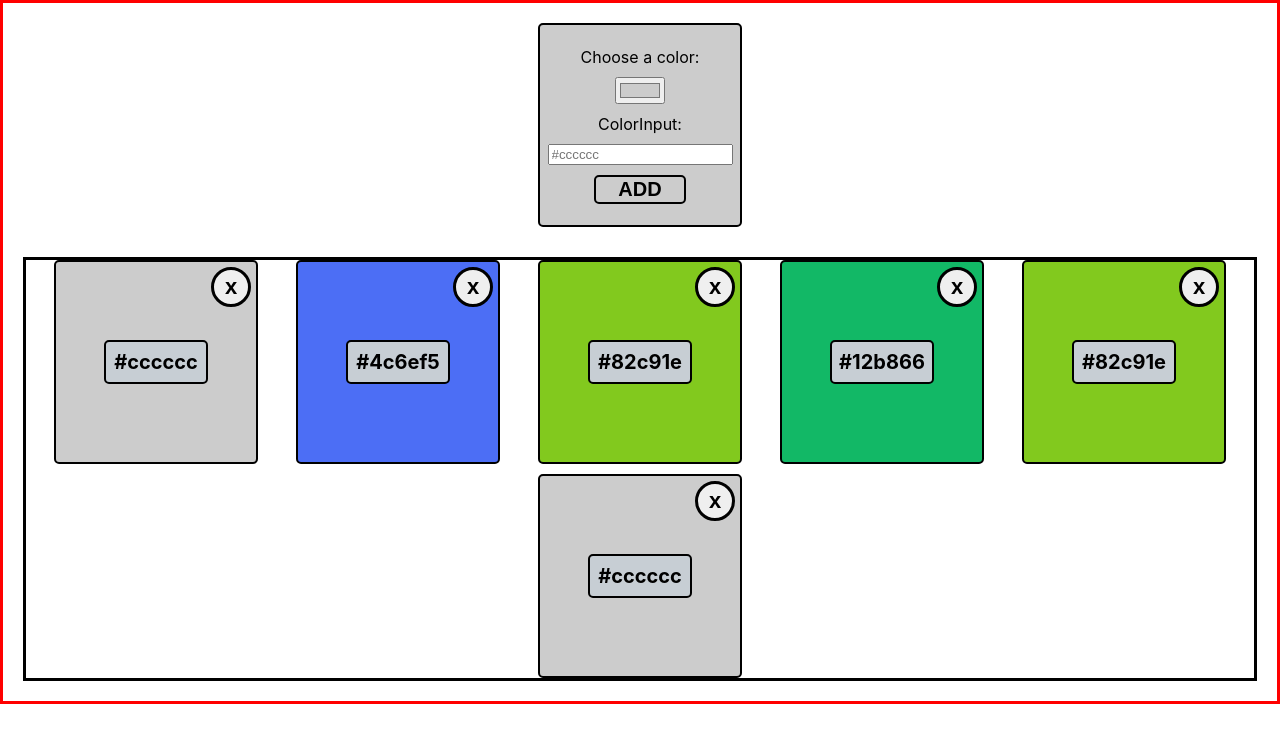
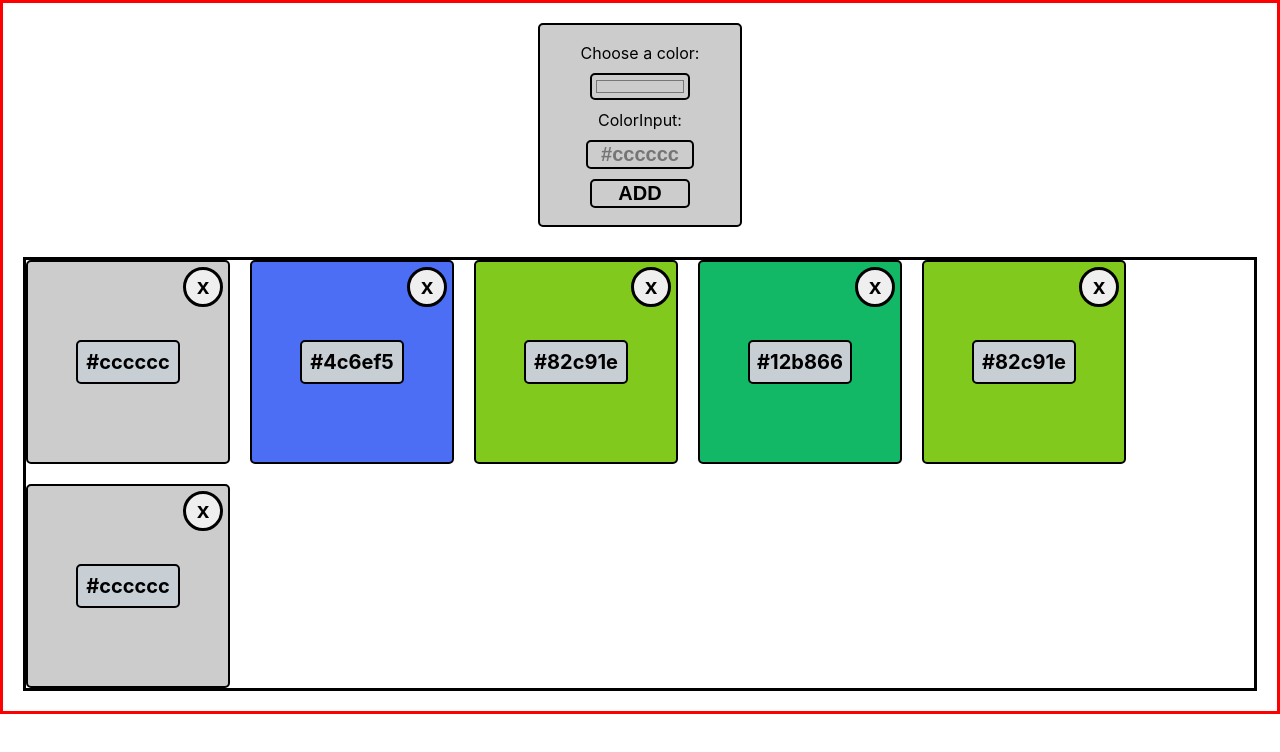
Before and after one commit to Long-HaHoang/color-saver-app, a React (Create React App) app: page / in a window 1280 px wide. Shown: the top 752 px of the page. Built offline with nearby package versions, Linux system fonts and the light colour scheme.

Commit message:
add: colorCard Add Form

```diff
--- a/src/App.js
+++ b/src/App.js
@@ -4,8 +4,11 @@ import ColorCard from "./component/ColorCard";
 import { useState } from "react";
 import handleDelete from "./util/handleDelete";
 import handleColorPick from "./util/handleColorCard";
+import StyledColorName from "./component/ColorCard/SyledColorName";
 
 console.clear();
+
+// TODO: refactor styled components
 
 const StyledApp = styled.div`
   text-align: center;
@@ -18,6 +21,7 @@ const StyledApp = styled.div`
   gap: 30px;
 `;
 
+//TODO: add props to background-color
 const StyledHeader = styled.div.attrs((props) => ({
   style: {
     color: props.color,
@@ -37,10 +41,9 @@ const StyledHeader = styled.div.attrs((props) => ({
 
 const StyledCardContainer = styled.div`
   border: solid;
-
   display: flex;
-  gap: 10px;
-  justify-content: space-evenly;
+  gap: 20px;
+  justify-content: flex-start;
   align-items: center;
   flex-wrap: wrap;
 `;
@@ -54,16 +57,8 @@ const StyledSubmitButton = styled.button`
   font-size: 20px;
   font-weight: bold;
   text-align: center;
+  cursor: pointer;
 `;
-
-function handleColorSubmit(event, setFunction) {
-  event.preventDefault();
-  const formData = new FormData(event.target);
-  const data = Object.fromEntries(formData);
-  console.log("submit data", data);
-  setFunction(data.colorInput);
-  event.target.colorInput.value = "";
-}
 
 const StyledForm = styled.form`
   display: flex;
@@ -71,6 +66,36 @@ const StyledForm = styled.form`
   align-items: center;
   gap: 10px;
 `;
+
+const StyledColorInput = styled.input`
+  width: 50%;
+  border: 2px solid;
+  border-radius: 5px;
+  background-color: #cccccc;
+  font-size: 20px;
+  font-weight: bold;
+  text-align: center;
+  cursor: pointer;
+`;
+
+function handleColorSubmit(event, colorState, setFunction, setColorArray) {
+  event.preventDefault();
+  const formData = new FormData(event.target);
+  const data = Object.fromEntries(formData);
+  console.log("submit data", data);
+  setFunction(data.colorInput);
+  setColorArray([
+    ...colorState,
+    { colorCode: data.colorInput, id: crypto.randomUUID() },
+  ]);
+  event.target.colorInput.value = "";
+}
+
+function handleColorWheel(event, setColorPick) {
+  event.preventDefault();
+  setColorPick(event.target.value);
+  document.getElementById("colorInput").value = event.target.value;
+}
 
 function App() {
   const [colorsState, setColorsState] = useState(initialColors);
@@ -80,24 +105,27 @@ function App() {
     <StyledApp>
       <StyledHeader bgcolor={colorPick}>
         <StyledForm
-          onSubmit={(event) => handleColorSubmit(event, setColorPick)}
+          onSubmit={(event) =>
+            handleColorSubmit(event, colorsState, setColorPick, setColorsState)
+          }
         >
           <label htmlFor="colorPicker">Choose a color:</label>
-          <input
+          <StyledColorInput
             type="color"
             name="colorPicker"
             id="colorPicker"
             value={colorPick}
-            onChange={(event) => setColorPick(event.target.value)}
+            onChange={(event) => handleColorWheel(event, setColorPick)}
           />
           <label htmlFor="colorInput">ColorInput:</label>
-          <input
+          <StyledColorInput
             type="text"
             name="colorInput"
             id="colorInput"
             placeholder={colorPick}
+            required
           />
-          <StyledSubmitButton type="submit">ADD</StyledSubmitButton>
+          <StyledSubmitButton>ADD</StyledSubmitButton>
         </StyledForm>
       </StyledHeader>
 
```
